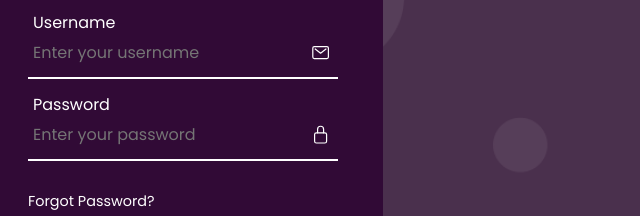
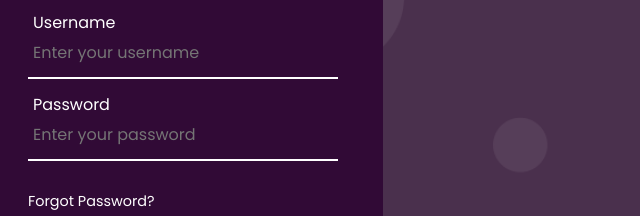
Before and after one commit to SAYANA-SHABU/case-study, a plain HTML site: page index.html in a window 1280 px wide. Shown: the part 222-438 px from the top of the page, 457-1097 px from the left. Drawn offline with nearby package versions, Linux system fonts and the light colour scheme.

Commit message:
index.html

```diff
--- a/index.html
+++ b/index.html
@@ -19,13 +19,11 @@
             <form>
                 <h2 class="box">Login</h2>
                 <div class="input-box">
-                    <span class="icon"><ion-icon name="mail-outline"></ion-icon></span>
                     <input type="text" id="mail" placeholder="Enter your username">
                     <label>Username</label>
                     <span id="bug"></span>
                 </div>
                 <div class="input-box">
-                    <span class="icon"><ion-icon name="lock-closed-outline"></ion-icon></span>
                     <input type="password" id="passwords" placeholder="Enter your password">
                     <label>Password</label>
                     <span id="bug1"></span>
```
